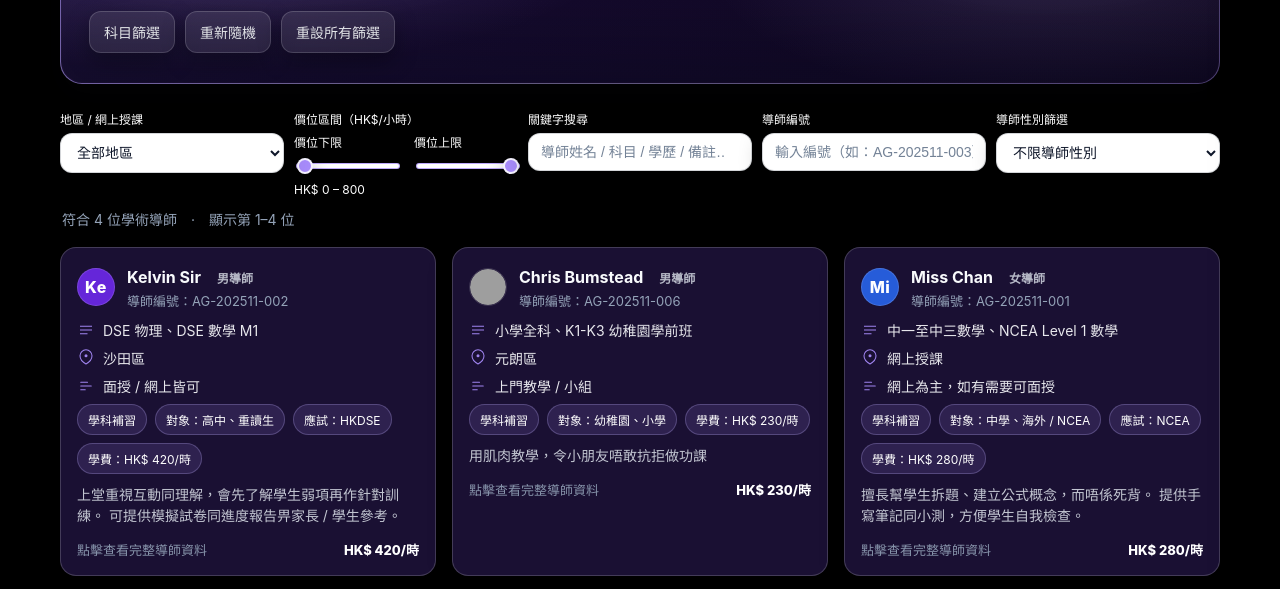
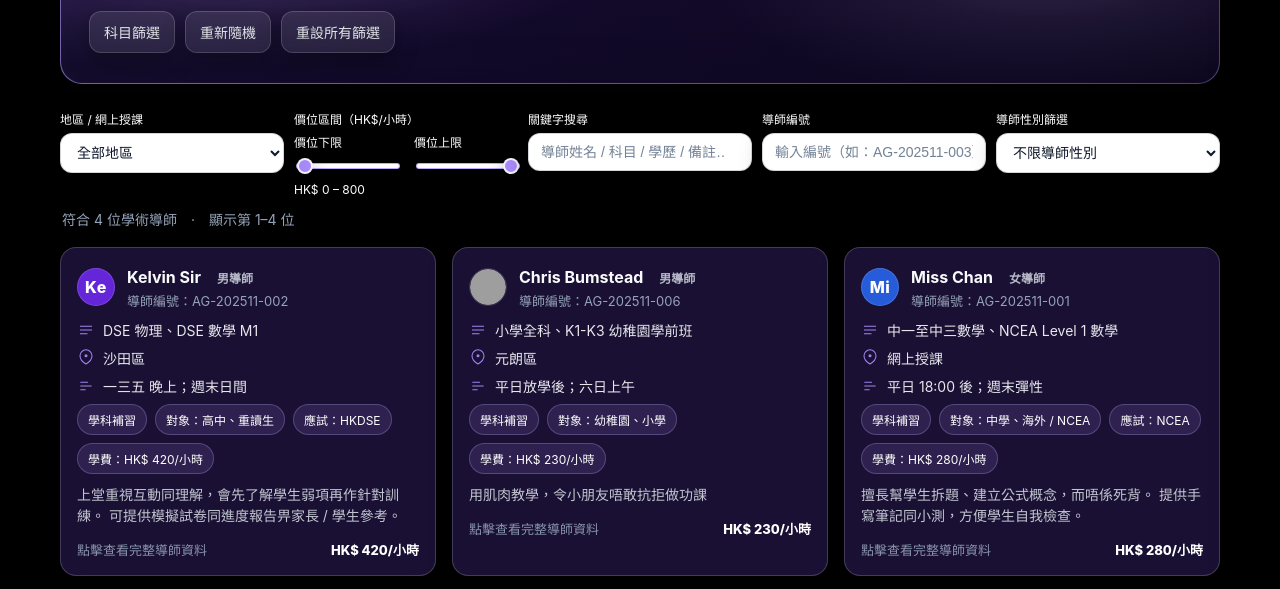
Before and after one commit to hugedickH1/Explorer, a plain HTML site: page academic_tutor.html in a window 1280 px wide. Shown: the part 200-789 px from the top of the page. Drawn offline with Linux system fonts and the light colour scheme; grey boxes are pictures that could not be loaded.

Commit message:
Update academic_tutor.html
yo

```diff
--- a/academic_tutor.html
+++ b/academic_tutor.html
@@ -2029,7 +2029,7 @@
 
             <div class="row">
               <svg width="18" height="18" viewBox="0 0 24 24" fill="none" aria-hidden="true"><path d="M5 12h14M5 7h9M5 17h6" stroke="#3b82f6" stroke-width="1.4" stroke-linecap="round"/></svg>
-              <span>${esc(c.mode || '—')}</span>
+              <span>${esc(c.timeSlots || '—')}</span>
             </div>
 
             <div class="tags">
@@ -2038,14 +2038,14 @@
                 ? `<span class="tag">對象：${esc(c.targetLevels.join('、'))}</span>` : ''}
               ${(c.examType && c.examType.length)
                 ? `<span class="tag">應試：${esc(c.examType.join('、'))}</span>` : ''}
-              <span class="tag">學費：HK$ ${esc(c.fee ?? '—')}/時</span>
+              <span class="tag">學費：HK$ ${esc(c.fee ?? '—')}/小時</span>
             </div>
 
             ${c.notes ? `<p class="note">${esc(c.notes)}</p>`:''}
 
             <div class="foot">
               <span>點擊查看完整導師資料</span>
-              <span class="budget">${(c.fee || c.fee===0) ? `HK$ ${esc(c.fee)}/時` : '面議'}</span>
+              <span class="budget">${(c.fee || c.fee===0) ? `HK$ ${esc(c.fee)}/小時` : '面議'}</span>
             </div>
           `;
           card.addEventListener('click', ()=> openProfile(c));
```
